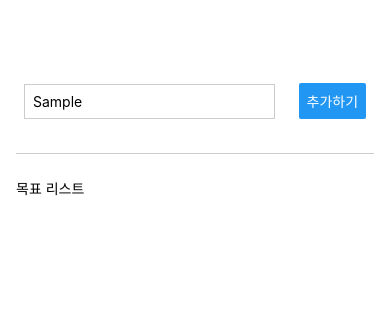
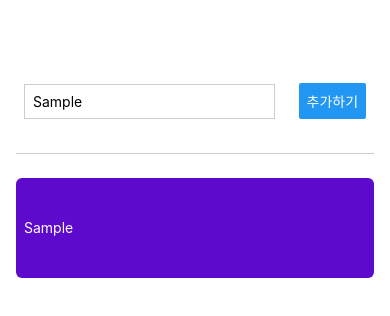
Before and after one commit to nninyeong/RN-study, a React Native app: screen / in a window 390 px wide. Both pictures are taken after typing "Sample" into the empty fields and a click on the button "추가하기". Shown: the top 316 px of the page. Built offline with nearby package versions, Linux system fonts and the light colour scheme.

Commit message:
section2: 목표 목록 띄우기

```diff
--- a/App.js
+++ b/App.js
@@ -3,12 +3,17 @@ import { StyleSheet, Button, TextInput, View, Text } from "react-native";
 
 export default function App() {
   const [enteredGoalText, setEnteredGoalText] = useState("");
+  const [courseGoals, setCourseGoals] = useState([]);
+
   const goalInputHandler = (enteredText) => {
     setEnteredGoalText(enteredText);
   };
 
   const addGoalHandler = () => {
-    console.log(enteredGoalText);
+    setCourseGoals((currentCourseGoals) => [
+      ...currentCourseGoals,
+      enteredGoalText,
+    ]);
   };
 
   return (
@@ -22,7 +27,13 @@ export default function App() {
         <Button title="추가하기" onPress={addGoalHandler} />
       </View>
       <View style={styles.goalsContainer}>
-        <Text>목표 리스트</Text>
+        {courseGoals.map((goal) => (
+          <View style={styles.goalItem}>
+            <Text key={goal} style={styles.goalText}>
+              {goal}
+            </Text>
+          </View>
+        ))}
       </View>
     </View>
   );
@@ -53,4 +64,15 @@ const styles = StyleSheet.create({
   goalsContainer: {
     flex: 6,
   },
+  goalItem: {
+    marginBottom: 5,
+    padding: 8,
+    borderRadius: 6,
+    backgroundColor: "#5e0acc",
+    height: 100,
+    justifyContent: "center",
+  },
+  goalText: {
+    color: "white",
+  },
 });
```
